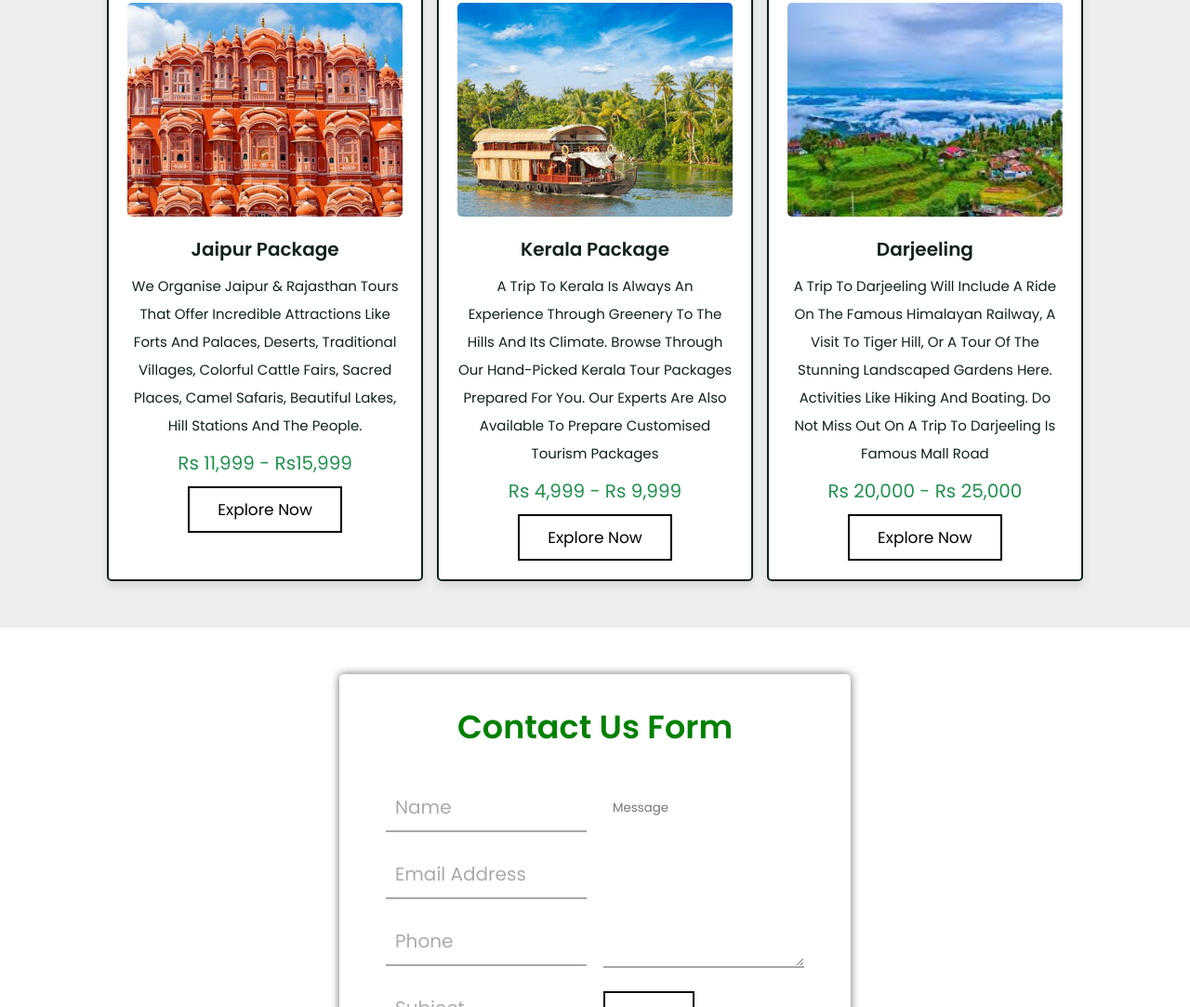
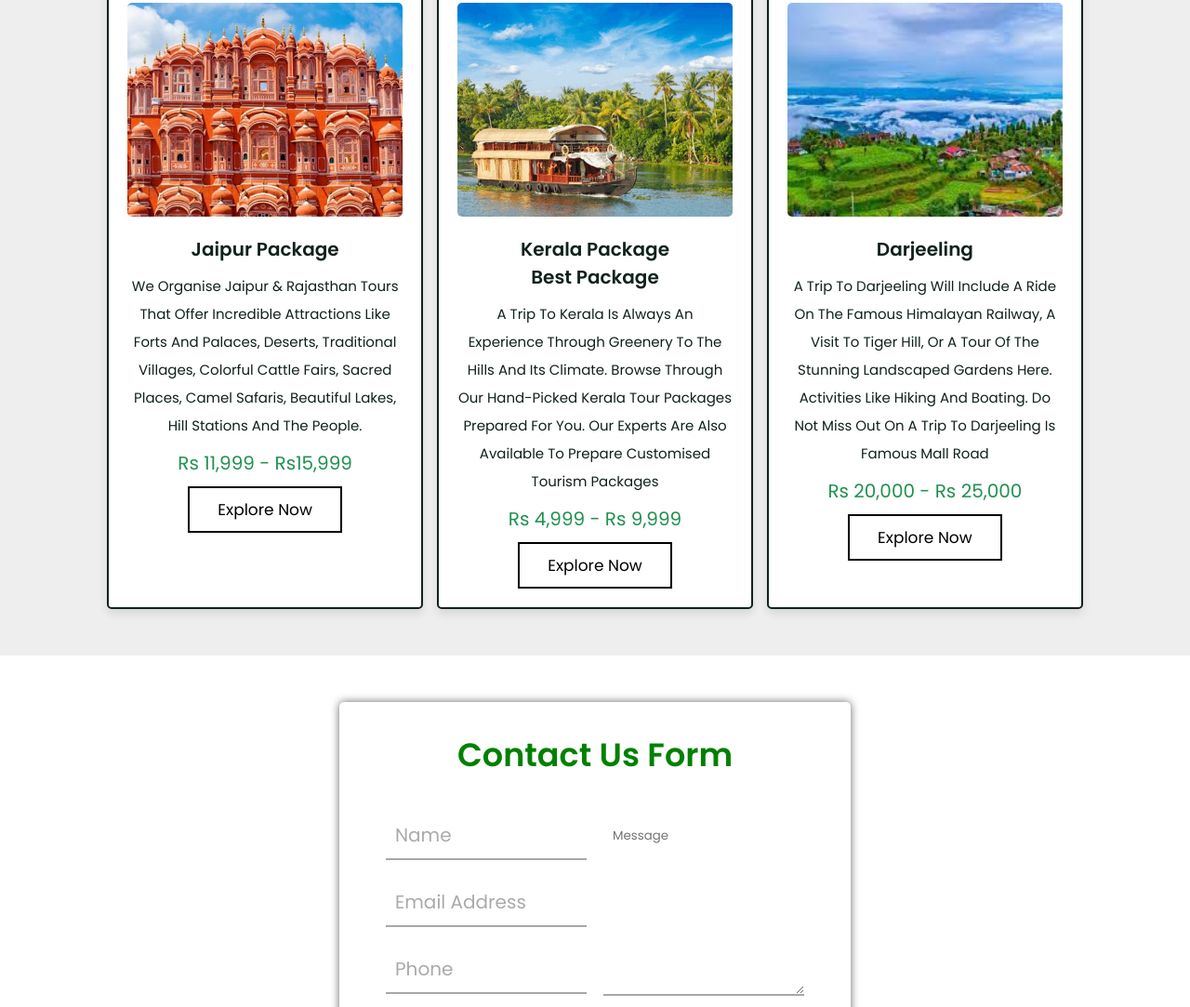
Before and after one commit to Suryakant018/Tour_Web, a plain HTML site: page index.html in a window 1280 px wide. Shown: the part 2293-3376 px from the top of the page at 93% size. Drawn offline with Linux system fonts and the light colour scheme.

Commit message:
tested codespaces and changed index.html

```diff
--- a/index.html
+++ b/index.html
@@ -136,6 +136,7 @@
                 </div>
                 <div class="content">
                     <h3>Kerala Package</h3>
+                    <h3>best package</h3>
                     <p>A trip to Kerala is always an experience through greenery to the hills and its climate. Browse through our hand-picked Kerala tour packages prepared for you. Our experts are also available to prepare customised tourism packages</p>
                     <div class="price">Rs 4,999 - Rs 9,999</div>
                     <a href="#contact" class="btn">explore now</a>
```
